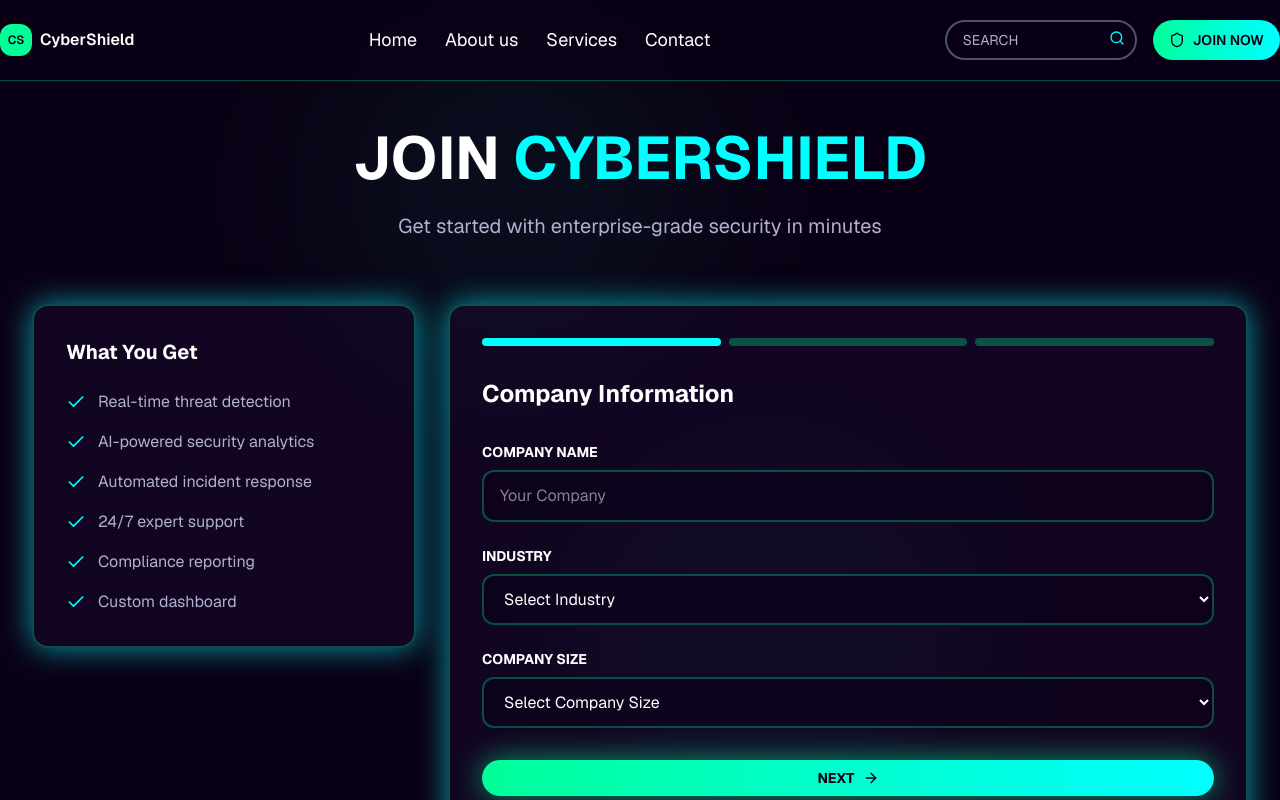
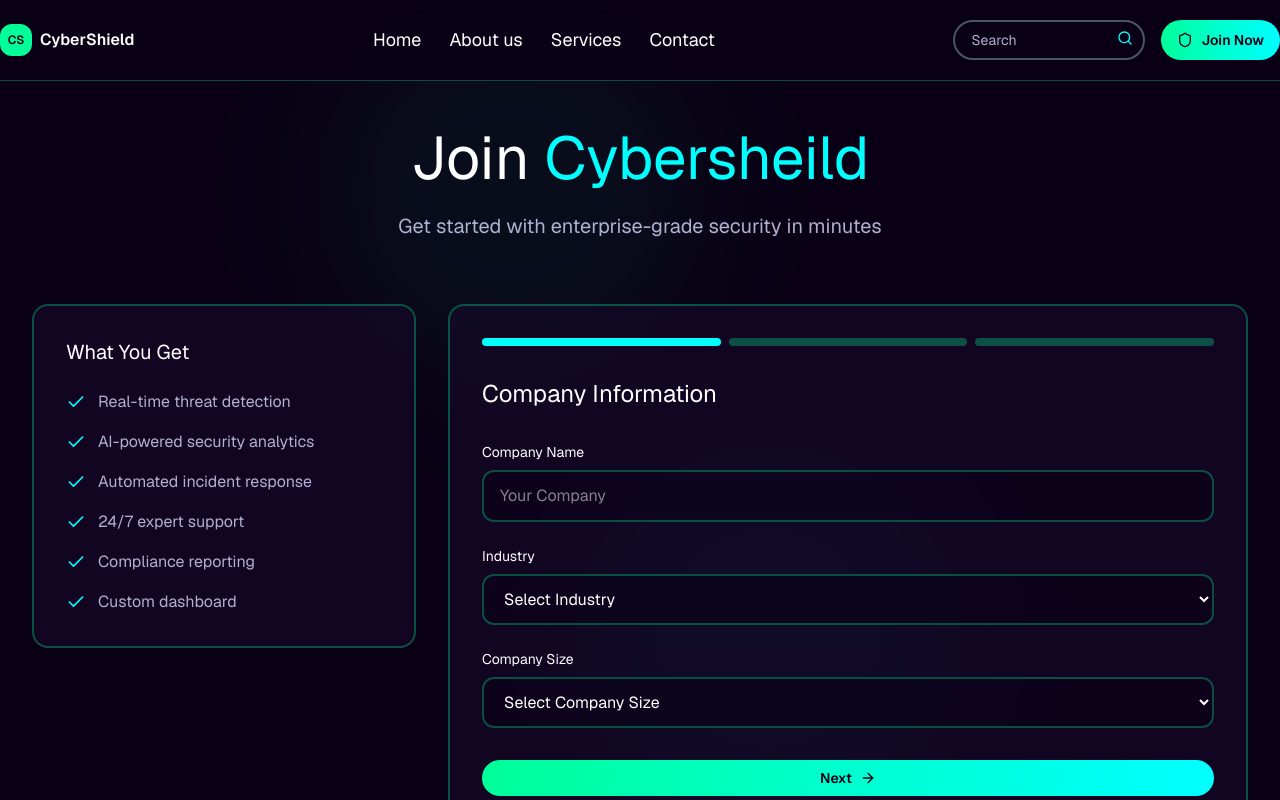
Before and after one commit to anitaparmar26/cybershield, a Next.js app: page /join in a window 1280 px wide. Shown: the top 800 px of the page. Built offline with nearby package versions, Linux system fonts and the light colour scheme.

Commit message:
updated the all pages

```diff
--- a/app/join/page.tsx
+++ b/app/join/page.tsx
@@ -60,8 +60,8 @@ export default function JoinNow() {
         <section className="max-w-7xl mx-auto px-4 sm:px-6 lg:px-8">
           {step !== 4 && (
             <div className="text-center mb-16">
-              <h1 className="text-5xl md:text-6xl font-bold mb-6 neon-text-glow">
-                JOIN <span className="text-accent">CYBERSHIELD</span>
+              <h1 className="text-5xl md:text-6xl font-sbold mb-6 ">
+                Join <span className="text-accent">Cybersheild</span>
               </h1>
               <p className="text-xl text-muted-foreground max-w-2xl mx-auto">
                 Get started with enterprise-grade security in minutes
@@ -72,8 +72,8 @@ export default function JoinNow() {
           <div className="grid md:grid-cols-3 gap-8">
             {/* Benefits Sidebar */}
             <div className="md:col-span-1">
-              <div className="bg-card/50 border-2 border-primary/30 rounded-2xl p-8 neon-glow-cyan sticky top-40">
-                <h3 className="text-xl font-bold text-foreground mb-6">What You Get</h3>
+              <div className="bg-card/50 border-2 border-primary/30 rounded-2xl p-8  sticky top-40">
+                <h3 className="text-xl font-sbold text-foreground mb-6">What You Get</h3>
                 <ul className="space-y-4">
                   {benefits.map((benefit, idx) => (
                     <li key={idx} className="flex items-start gap-3">
@@ -89,20 +89,20 @@ export default function JoinNow() {
             <div className="md:col-span-2">
               {step === 4 ? (
                 // Success Message
-                <div className="bg-card/50 border-2 border-accent rounded-2xl p-12 text-center neon-glow-cyan">
-                  <div className="w-20 h-20 rounded-full bg-gradient-to-br from-primary to-accent flex items-center justify-center neon-glow-cyan mx-auto mb-6">
+                <div className="bg-card/50 border-2 border-accent rounded-2xl p-12 text-center ">
+                  <div className="w-20 h-20 rounded-full bg-gradient-to-br from-primary to-accent flex items-center justify-center  mx-auto mb-6">
                     <Check className="w-10 h-10 text-background" />
                   </div>
-                  <h2 className="text-3xl font-bold text-accent mb-4">Welcome Aboard!</h2>
+                  <h2 className="text-3xl font-sbold text-accent mb-4">Welcome Aboard!</h2>
                   <p className="text-muted-foreground mb-8 text-lg">
                     Your account has been created successfully. Check your email to verify your account and start your free trial.
                   </p>
-                  <Button className="bg-gradient-to-r from-primary to-accent text-background font-bold uppercase rounded-full neon-glow">
+                  <Button className="bg-gradient-to-r from-primary to-accent text-background font-sbold  rounded-full ">
                     Go to Dashboard
                   </Button>
                 </div>
               ) : (
-                <form onSubmit={handleSubmit} className="bg-card/50 border-2 border-primary/30 rounded-2xl p-8 neon-glow-cyan">
+                <form onSubmit={handleSubmit} className="bg-card/50 border-2 border-primary/30 rounded-2xl p-8 ">
                   {/* Step Indicator */}
                   <div className="flex gap-2 mb-8">
                     {[1, 2, 3].map((s) => (
@@ -118,10 +118,10 @@ export default function JoinNow() {
                   {/* Step 1: Company Info */}
                   {step === 1 && (
                     <div className="space-y-6">
-                      <h2 className="text-2xl font-bold text-foreground mb-8">Company Information</h2>
+                      <h2 className="text-2xl font-sbold text-foreground mb-8">Company Information</h2>
 
                       <div>
-                        <label htmlFor="company" className="block text-sm font-bold text-foreground mb-2 uppercase">
+                        <label htmlFor="company" className="block text-sm  text-foreground mb-2 ">
                           Company Name
                         </label>
                         <input
@@ -137,7 +137,7 @@ export default function JoinNow() {
                       </div>
 
                       <div>
-                        <label htmlFor="industry" className="block text-sm font-bold text-foreground mb-2 uppercase">
+                        <label htmlFor="industry" className="block text-sm  text-foreground mb-2 ">
                           Industry
                         </label>
                         <select
@@ -159,7 +159,7 @@ export default function JoinNow() {
                       </div>
 
                       <div>
-                        <label htmlFor="employees" className="block text-sm font-bold text-foreground mb-2 uppercase">
+                        <label htmlFor="employees" className="block text-sm  text-foreground mb-2 ">
                           Company Size
                         </label>
                         <select
@@ -183,11 +183,11 @@ export default function JoinNow() {
                   {/* Step 2: Contact Info */}
                   {step === 2 && (
                     <div className="space-y-6">
-                      <h2 className="text-2xl font-bold text-foreground mb-8">Contact Information</h2>
+                      <h2 className="text-2xl font-sbold text-foreground mb-8">Contact Information</h2>
 
                       <div className="grid md:grid-cols-2 gap-6">
                         <div>
-                          <label htmlFor="firstName" className="block text-sm font-bold text-foreground mb-2 uppercase">
+                          <label htmlFor="firstName" className="block text-sm  text-foreground mb-2 ">
                             First Name
                           </label>
                           <input
@@ -202,7 +202,7 @@ export default function JoinNow() {
                           />
                         </div>
                         <div>
-                          <label htmlFor="lastName" className="block text-sm font-bold text-foreground mb-2 uppercase">
+                          <label htmlFor="lastName" className="block text-sm  text-foreground mb-2 ">
                             Last Name
                           </label>
                           <input
@@ -219,7 +219,7 @@ export default function JoinNow() {
                       </div>
 
                       <div>
-                        <label htmlFor="email" className="block text-sm font-bold text-foreground mb-2 uppercase">
+                        <label htmlFor="email" className="block text-sm  text-foreground mb-2 ">
                           Email Address
                         </label>
                         <input
@@ -235,7 +235,7 @@ export default function JoinNow() {
                       </div>
 
                       <div>
-                        <label htmlFor="phone" className="block text-sm font-bold text-foreground mb-2 uppercase">
+                        <label htmlFor="phone" className="block text-sm  text-foreground mb-2 ">
                           Phone Number
                         </label>
                         <input
@@ -255,10 +255,10 @@ export default function JoinNow() {
                   {/* Step 3: Account Setup */}
                   {step === 3 && (
                     <div className="space-y-6">
-                      <h2 className="text-2xl font-bold text-foreground mb-8">Create Your Account</h2>
+                      <h2 className="text-2xl font-sbold text-foreground mb-8">Create Your Account</h2>
 
                       <div>
-                        <label htmlFor="password" className="block text-sm font-bold text-foreground mb-2 uppercase">
+                        <label htmlFor="password" className="block text-sm  text-foreground mb-2 ">
                           Password
                         </label>
                         <input
@@ -272,12 +272,12 @@ export default function JoinNow() {
                           placeholder="••••••••"
                         />
                         <p className="text-xs text-muted-foreground mt-2">
-                          Must be at least 8 characters with uppercase, lowercase, and numbers
+                          Must be at least 8 characters with , lowercase, and numbers
                         </p>
                       </div>
 
                       <div>
-                        <label htmlFor="confirmPassword" className="block text-sm font-bold text-foreground mb-2 uppercase">
+                        <label htmlFor="confirmPassword" className="block text-sm  text-foreground mb-2 ">
                           Confirm Password
                         </label>
                         <input
@@ -308,7 +308,7 @@ export default function JoinNow() {
                         type="button"
                         onClick={handleBack}
                         variant="outline"
-                        className="flex-1 uppercase font-bold bg-transparent"
+                        className="flex-1  font-sbold bg-transparent"
                       >
                         Back
                       </Button>
@@ -317,14 +317,14 @@ export default function JoinNow() {
                       <Button
                         type="button"
                         onClick={handleNext}
-                        className="flex-1 bg-gradient-to-r from-primary to-accent text-background font-bold uppercase rounded-full neon-glow"
+                        className="flex-1 bg-gradient-to-r from-primary to-accent text-background font-semibold  rounded-full "
                       >
                         Next <ArrowRight className="w-4 h-4" />
                       </Button>
                     ) : (
                       <Button
                         type="submit"
-                        className="flex-1 bg-gradient-to-r from-primary to-accent text-background font-bold uppercase rounded-full neon-glow"
+                        className="flex-1 bg-gradient-to-r from-primary to-accent text-background font-sbold  rounded-full "
                       >
                         Create Account
                       </Button>
@@ -333,7 +333,7 @@ export default function JoinNow() {
 
                   <p className="text-center text-sm text-muted-foreground mt-6">
                     Already have an account?{' '}
-                    <a href="#" className="text-accent hover:text-primary transition-colors font-bold">
+                    <a href="#" className="text-accent hover:text-primary transition-colors font-sbold">
                       Sign In
                     </a>
                   </p>
--- a/components/navbar.tsx
+++ b/components/navbar.tsx
@@ -35,7 +35,7 @@ export default function Navbar() {
             <NavigationMenuList>
               {navLinks.map((link) => (
                 <NavigationMenuItem key={link.label}>
-                  <Link href={link.href} className="font-normal text-lg text-foreground hidden sm:inline hover:text-primary px-3 py-2  ">
+                  <Link href={link.href} className="font-normal text-lg text-foreground hidden lg:inline hover:text-primary px-3 py-2  ">
                     {link.label}
                   </Link>
                 </NavigationMenuItem>
@@ -44,12 +44,12 @@ export default function Navbar() {
           </NavigationMenu>
 
           {/* Right Section: Search & CTA */}
-          <div className="hidden md:flex items-center gap-4">
+          <div className="hidden lg:flex items-center gap-4">
             {/* Search Input */}
             <div className="relative group">
               <input
                 type="text"
-                placeholder="SEARCH"
+                placeholder="Search"
                 className="px-4 py-2 bg-background/50 border-2 border-gray-600 rounded-full text-sm text-foreground placeholder-muted-foreground focus:outline-none focus:bg-background transition-all w-48 "
               />
               <Search className="absolute right-3 top-2.5 w-4 h-4 text-accent pointer-events-none" />
@@ -59,10 +59,10 @@ export default function Navbar() {
             <Link href="/join">
               <Button
                 size="lg"
-                className="bg-gradient-to-r from-primary to-accent text-background font-semibold  rounded-full px-6  hover:shadow-lg transform hover:scale-105 transition-all"
+                className="bg-gradient-to-r from-primary to-accent text-background font-semibold  rounded-full px-6  hover:shadow-lg  transition-all"
               >
                 <Shield className="w-4 h-4" />
-                JOIN NOW
+                Join Now
               </Button>
             </Link>
           </div>
@@ -70,7 +70,7 @@ export default function Navbar() {
           {/* Mobile Menu Button */}
           <button
             onClick={() => setMobileMenuOpen(!mobileMenuOpen)}
-            className="md:hidden p-2 rounded-lg hover:bg-primary/10 transition-colors text-foreground"
+            className="lg:hidden p-2 rounded-lg hover:bg-primary/10 transition-colors text-foreground"
           >
             {mobileMenuOpen ? <X className="w-6 h-6" /> : <Menu className="w-6 h-6" />}
           </button>
@@ -78,7 +78,7 @@ export default function Navbar() {
 
         {/* Mobile Menu */}
         {mobileMenuOpen && (
-          <div className="md:hidden bg-card/50 backdrop-blur-md border-t border-primary/30 py-4 space-y-3">
+          <div className="lg:hidden bg-card/50 backdrop-blur-md border-t border-primary/30 py-4 space-y-3">
             {navLinks.map((link) => (
               <Link
                 key={link.label}
@@ -97,9 +97,9 @@ export default function Navbar() {
               <Link href="/join" className="w-full">
                 <Button
                   size="sm"
-                  className="w-full bg-gradient-to-r from-primary to-accent text-background font-semibold uppercase rounded-full"
+                  className="w-full bg-gradient-to-r from-primary to-accent text-background font-semibold  rounded-full"
                 >
-                  JOIN NOW
+                  Join Now
                 </Button>
               </Link>
             </div>
```
Also changed, not shown: app/contact/page.tsx (+11 -11 lines).
